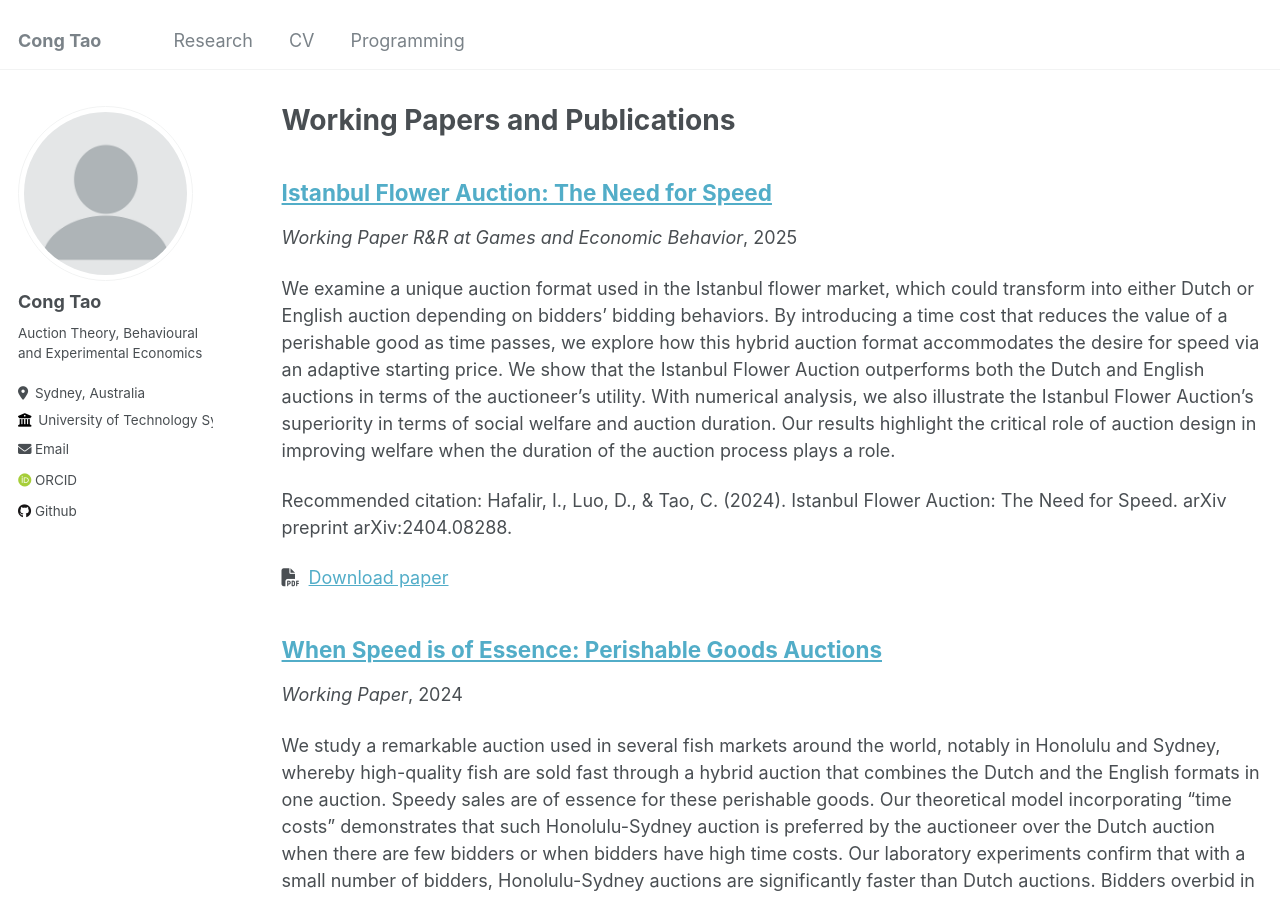
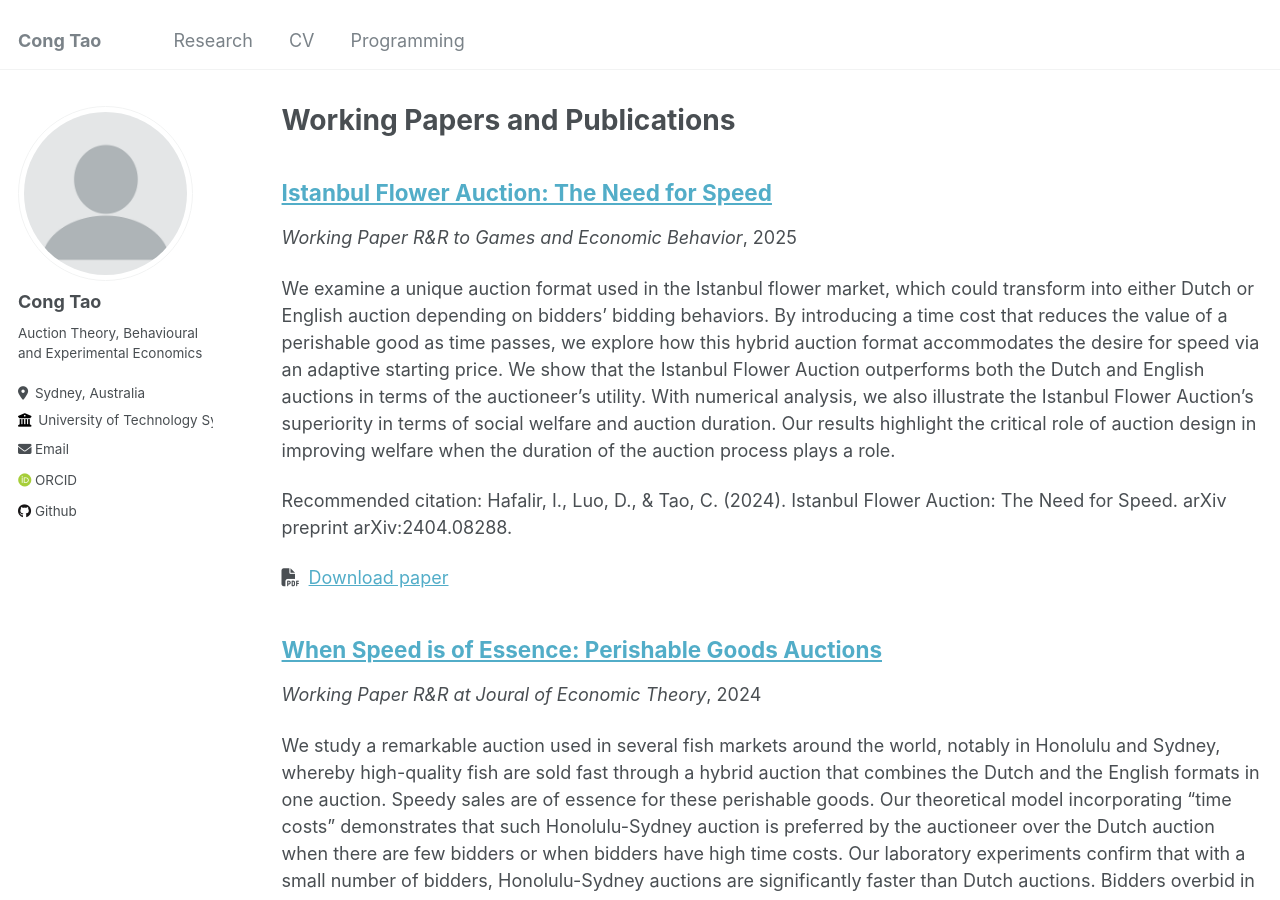
Before and after one commit to Misaka-19090/Misaka-19090.github.io, a Jekyll site: the page built from _pages/publications.md, in a window 1280 px wide and 900 px high. Built offline with Jekyll 4.4.1, drawn with Linux system fonts in a browser that asks for light colours; some web fonts are replaced.

Commit message:
update papers

```diff
--- a/_publications/Fish_Auction.md
+++ b/_publications/Fish_Auction.md
@@ -4,7 +4,7 @@ collection: publications
 permalink: /publications/Fish_Auction
 excerpt: "We study a remarkable  auction used in several fish markets around the world, notably in Honolulu and Sydney, whereby high-quality fish are sold fast through a hybrid auction that combines the Dutch and the English formats in one auction. Speedy sales are of essence for these perishable goods. Our theoretical model incorporating &ldquo;time costs&rdquo; demonstrates that such Honolulu-Sydney auction is preferred by the auctioneer over the Dutch auction when there are few bidders or when bidders have high time costs. Our laboratory experiments confirm that with a small number of bidders, Honolulu-Sydney auctions are significantly faster than Dutch auctions. Bidders overbid in Dutch, benefiting the auctioneer, but bidding approaches risk-neutral predictions as time costs increase. Bidders fare better in the Honolulu-Sydney format compared to Dutch across all treatments. We further observe  bidder attempts to tacitly lower prices in Honolulu-Sydney auctions, substantiating existing concerns about pricing in some fish markets."
 date: 2024-10-01
-venue: "Working Paper"
+venue: "Working Paper R&R at Joural of Economic Theory"
 paperurl: "https://misaka-19090.github.io/files/Fish_Auction.pdf"
 citation: "Hafalir, I., Kesten, O., Sherstyuk, K., & Tao, C. (2023). When Speed is of Essence: Perishable Goods Auctions (No. 202310)."
 ---
--- a/_publications/Flower_Auction.md
+++ b/_publications/Flower_Auction.md
@@ -4,7 +4,7 @@ collection: publications
 permalink: /publicatios/Flower_Auction
 excerpt: "We examine a unique auction format used in the Istanbul flower market, which could transform into either Dutch or English auction depending on bidders' bidding behaviors. By introducing a time cost that reduces the value of a perishable good as time passes, we explore how this hybrid auction format accommodates the desire for speed via an adaptive starting price. We show that the Istanbul Flower Auction outperforms both the Dutch and English auctions in terms of the auctioneer's utility. With numerical analysis, we also illustrate the Istanbul Flower Auction's superiority in terms of social welfare and auction duration. Our results highlight the critical role of auction design in improving welfare when the duration of the auction process plays a role."
 date: 2025-01-11
-venue: "Working Paper R&R at Games and Economic Behavior"
+venue: "Working Paper R&R to Games and Economic Behavior"
 paperurl: "https://arxiv.org/abs/2404.08288"
 citation: "Hafalir, I., Luo, D., & Tao, C. (2024). Istanbul Flower Auction: The Need for Speed. arXiv preprint arXiv:2404.08288."
 ---
```
